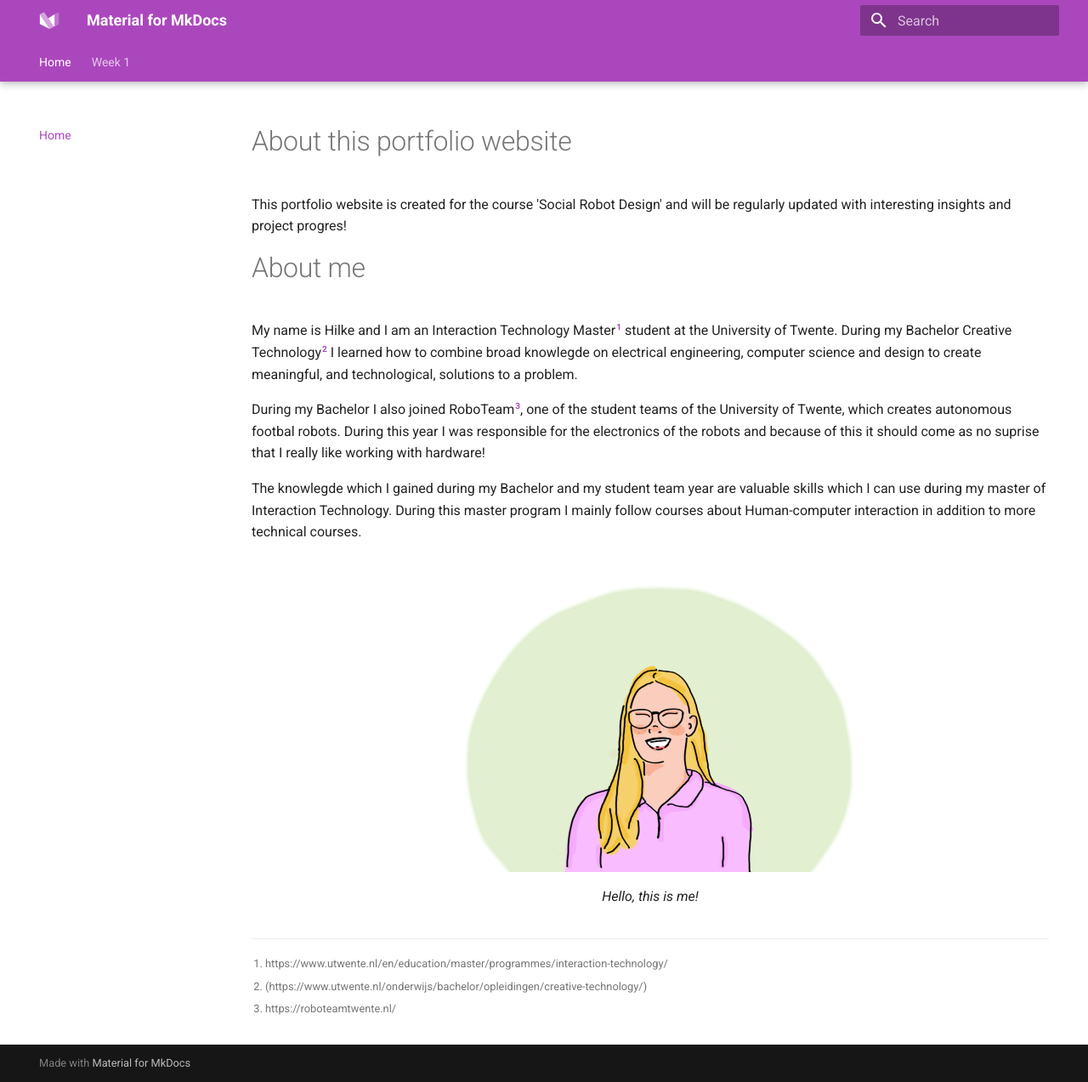
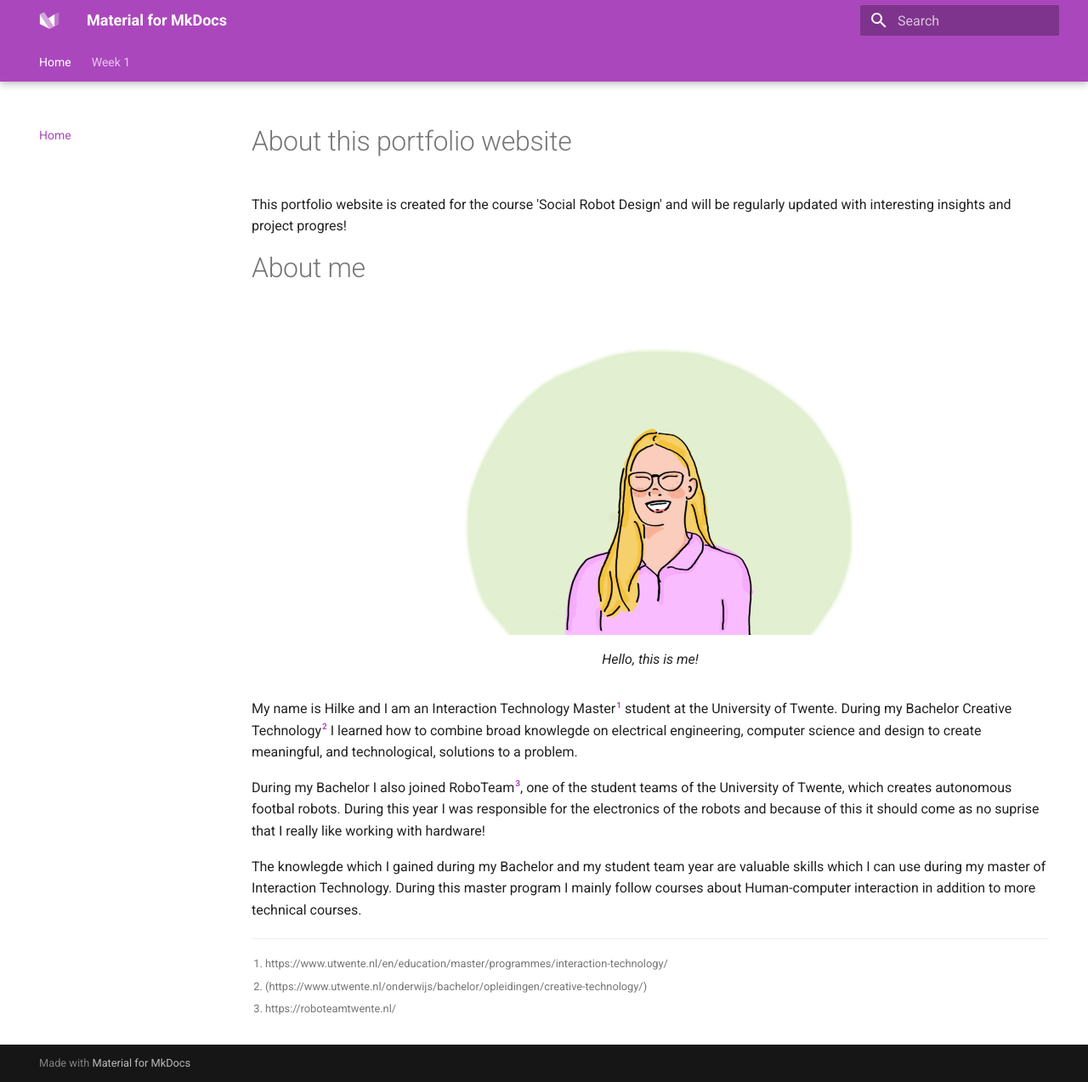
Before and after one commit to HilkeB/social-robot-design-portfolio, an MkDocs documentation site: the page built from docs/index.md, in a window 1280 px wide and 1273 px high. Shown: the whole window at 85% size. Built offline with MkDocs 1.6.1 and Material for MkDocs 9.7.7, drawn with Linux system fonts in a browser that asks for light colours; some of the changed lines change nothing that is shown.

Commit message:
experiment 4

```diff
--- a/docs/index.md
+++ b/docs/index.md
@@ -4,6 +4,12 @@ This portfolio website is created for the course 'Social Robot Design' and will
 
 
 # About me
+
+![Hello, this is me!](images/abstract1.png){ align=right }
+/// caption
+Hello, this is me!
+///
+
 My name is Hilke and I am an Interaction Technology Master[^1] student at the University of Twente. During my Bachelor Creative Technology[^2] I learned how to combine broad knowlegde on electrical engineering, computer science and design to create meaningful, and technological, solutions to a problem.
 
 [^1]: https://www.utwente.nl/en/education/master/programmes/interaction-technology/
@@ -16,8 +22,3 @@ During my Bachelor I also joined RoboTeam[^3], one of the student teams of the U
 The knowlegde which I gained during my Bachelor and my student team year are valuable skills which I can use during my master of Interaction Technology. During this master program I mainly follow courses about Human-computer interaction in addition to more technical courses.
 
 <!-- <img src="images/abstract.png" alt="drawing" width="50"/> { align=right } -->
-
-![Hello, this is me!](images/abstract1.png){ align=right }
-/// caption
-Hello, this is me!
-///
```
